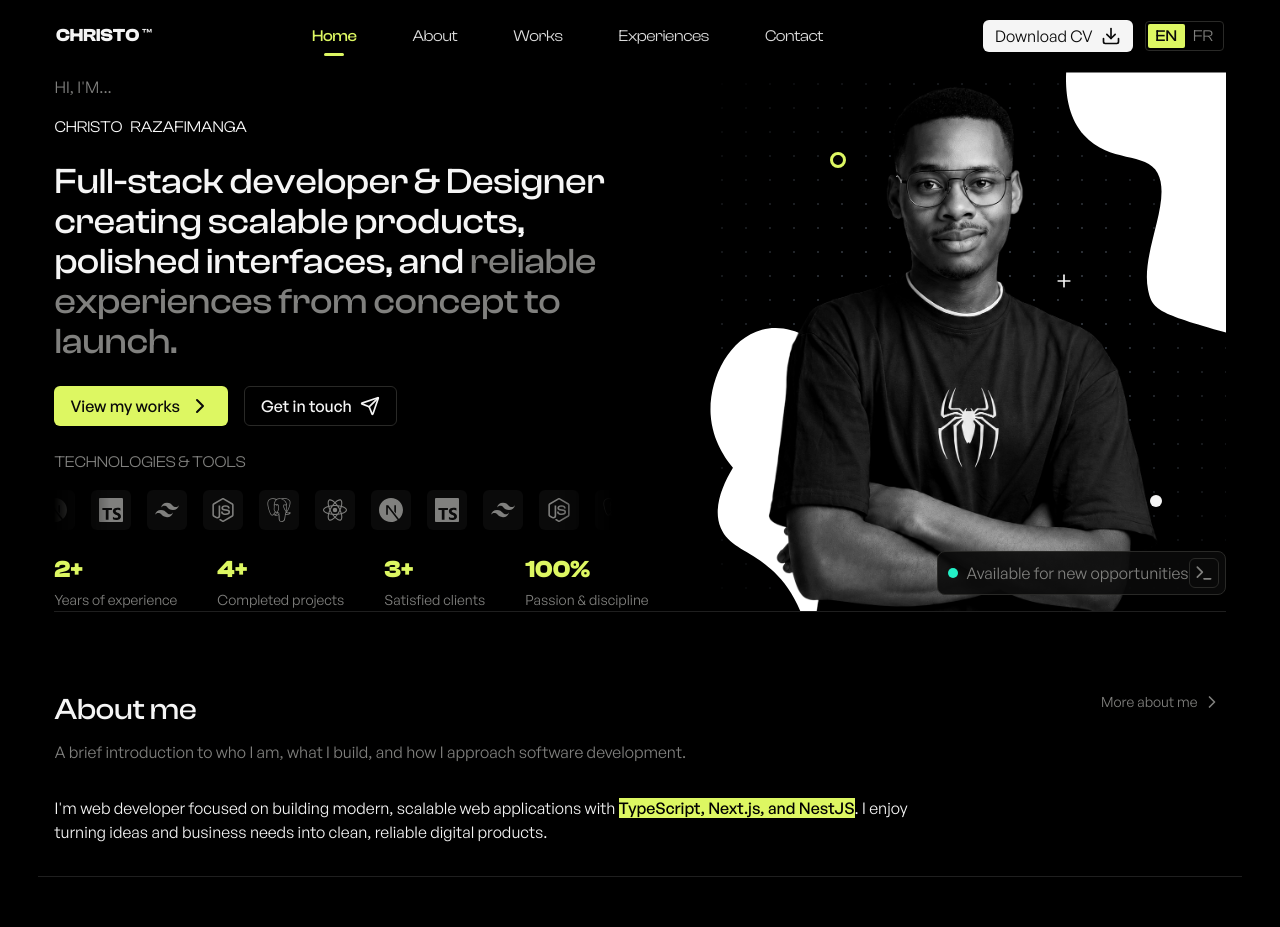
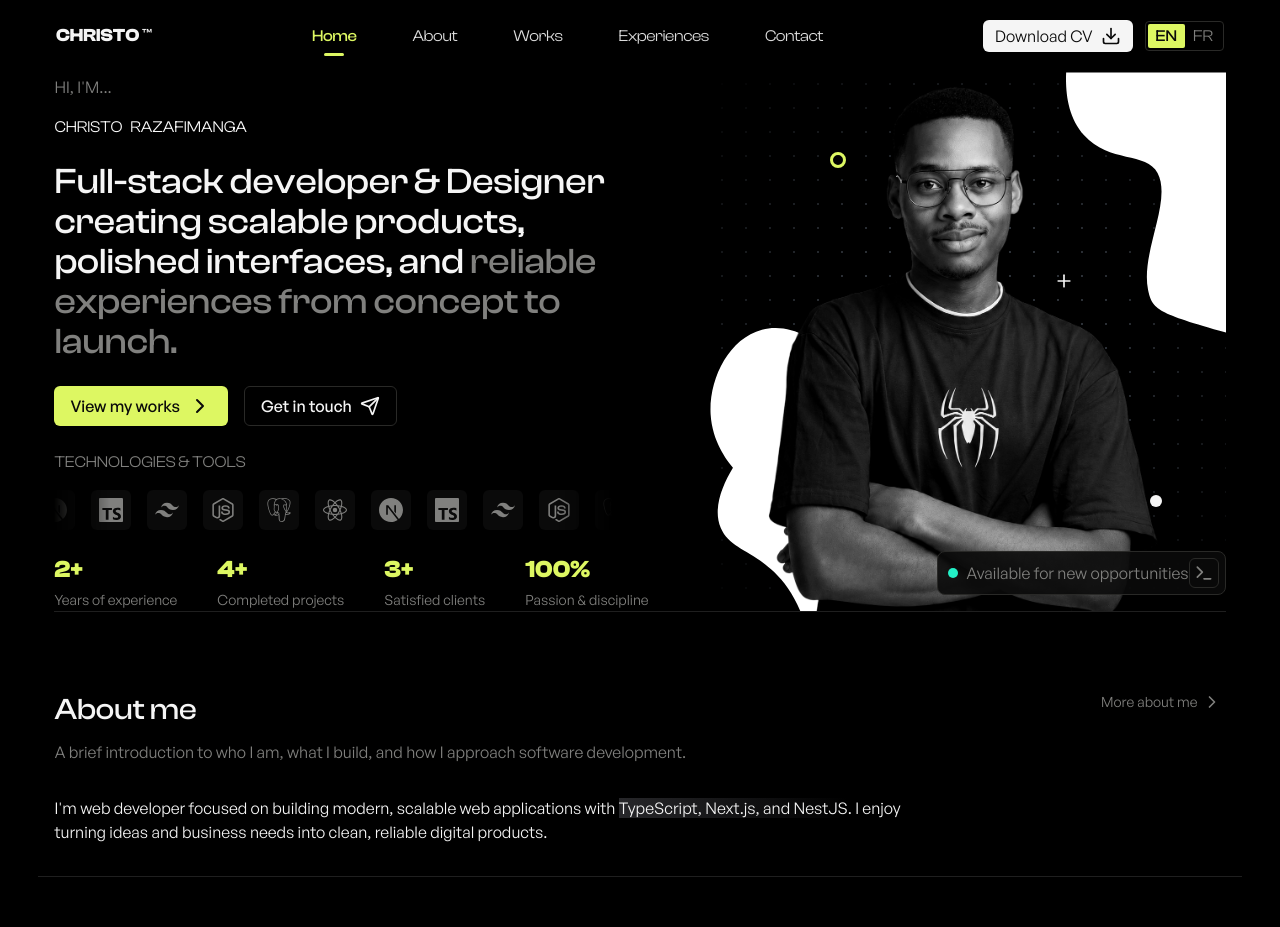
Before and after one commit to bossnare/portfolio, a Next.js app: page / in a window 1280 px wide. Shown: the top 927 px of the page. Built offline with nearby package versions, Linux system fonts and the light colour scheme.

Commit message:
update ProjectCard

```diff
--- a/src/components/about/AboutMe.tsx
+++ b/src/components/about/AboutMe.tsx
@@ -30,7 +30,7 @@ export function AboutMe() {
       <div className="max-w-4xl">
         I&apos;m web developer focused on building modern, scalable web
         applications with{' '}
-        <span className="font-medium text-black bg-primary">
+        <span className="bg-linear-to-r from-muted to-transparent">
           TypeScript, Next.js, and NestJS
         </span>
         . I enjoy turning ideas and business needs into clean, reliable digital
--- a/src/components/works/ProjectCard.tsx
+++ b/src/components/works/ProjectCard.tsx
@@ -9,7 +9,7 @@ export function ProjectCard({ work }: WorkCardProps) {
   const Icon = work.icon;
 
   return (
-    <div className="flex flex-col h-full gap-8 p-8 border rounded-md shadow-xs border-border/40 bg-background dark:bg-background">
+    <div className="flex flex-col h-full gap-8 p-8 border rounded-md shadow-xs border-border/60 bg-background dark:bg-background">
       <div className="flex gap-5">
         <span
           style={{ background: `${work.color}1a` }}
```
